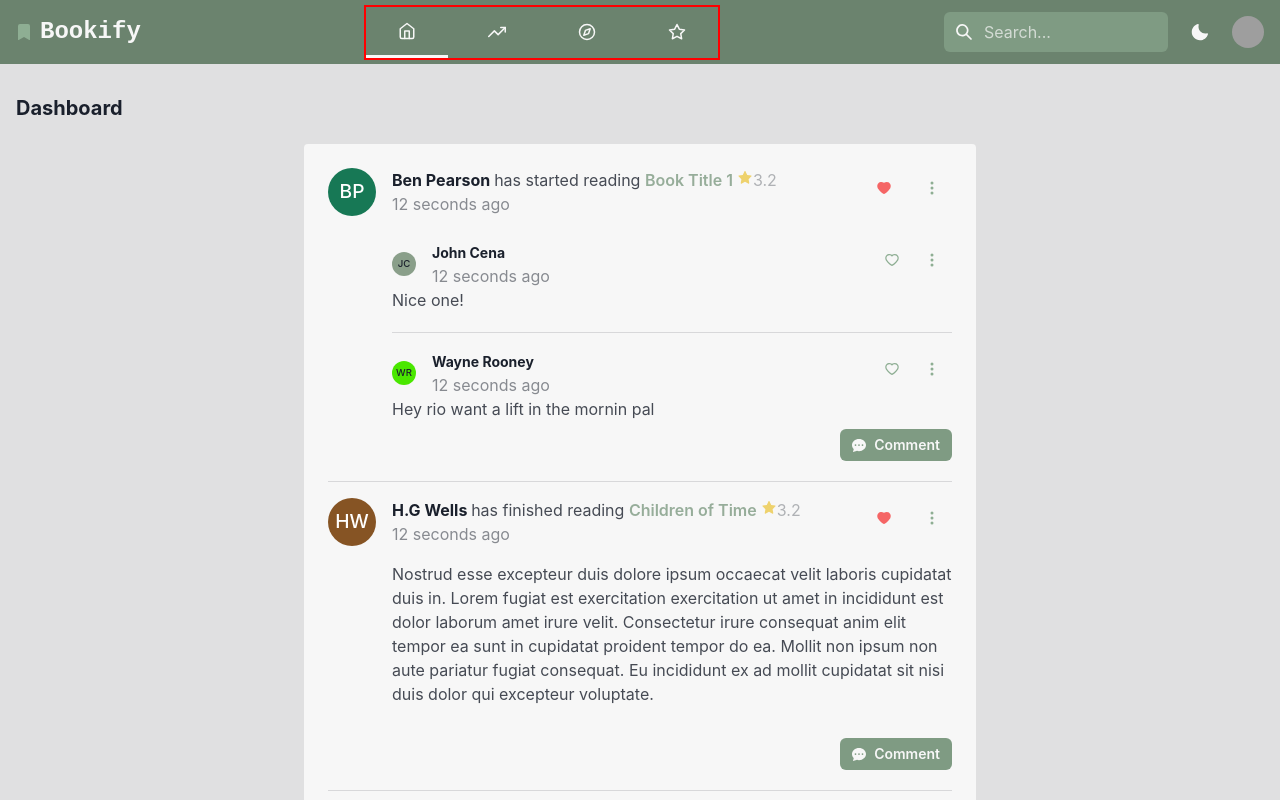
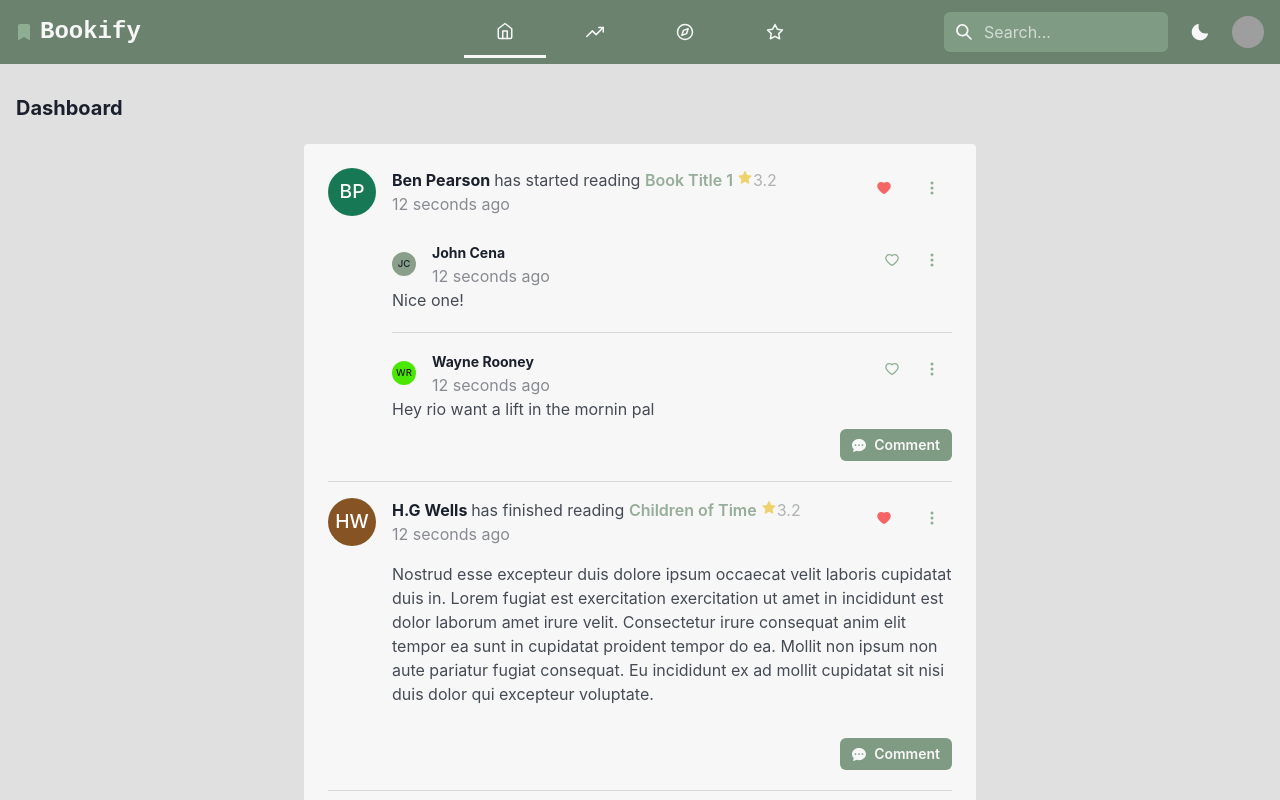
Before and after one commit to pearsonben/feedify, a React (Vite) app in the folder client/: page / in a window 1280 px wide. Shown: the top 800 px of the page. Built offline with nearby package versions, Linux system fonts and the light colour scheme; grey boxes are pictures that could not be loaded.

Commit message:
Navbar icons are properly centered now with working responsive layout.

```diff
--- a/client/src/components/layout/navbar/Navbar.tsx
+++ b/client/src/components/layout/navbar/Navbar.tsx
@@ -59,7 +59,7 @@ export default function Navbar() {
         bg={useColorModeValue("primary.500", "primary.500")}
         px={4}
       >
-        <Flex gap={4} alignItems={"center"} h={16}>
+        <Flex gap={4} w={"100%"} justifyContent={"space-between"} alignItems={"center"} h={16}>
           <IconButton
             size={"md"}
             icon={isOpen ? <CloseIcon /> : <HamburgerIcon />}
@@ -67,7 +67,7 @@ export default function Navbar() {
             display={{ md: "none" }}
             onClick={isOpen ? onClose : onOpen}
           />
-          <HStack spacing={8} alignItems={"center"}>
+          <HStack  flex={1} spacing={8} alignItems={"center"}>
             <Box>
               <Link to={"/"}>
                 <HStack>
@@ -88,8 +88,8 @@ export default function Navbar() {
               </Link>
             </Box>
           </HStack>
-          <Spacer />
-          <HStack border={"2px solid red"} display={{ base: "none", md: "flex" }}>
+
+          <HStack maxW={"2xl"} alignContent={"center"}  justifyContent={"center"} display={{ base: "none", md: "flex" }}>
             {LinkItems.map((link) => (
               <Link to={link.path}>
                 <Box borderBottomWidth={link.isActive ? "3px": "none"} borderBottomColor={"dark.50"} >
@@ -116,8 +116,8 @@ export default function Navbar() {
               </Link>
             ))}
           </HStack>
-          <Spacer />
-          <Flex gap={2} alignItems={"center"}>
+
+          <Flex flex={1} gap={2} justifyContent={"end"} alignItems={"center"}>
             <Box display={{ base: "none", lg: "flex" }}>
               <NavbarSearch />
             </Box>
--- a/client/src/features/home/HomeDashboard.tsx
+++ b/client/src/features/home/HomeDashboard.tsx
@@ -6,7 +6,7 @@ export default function HomeDashboard() {
   return (
     <>
       <PageLayout title="Dashboard">
-        <Flex w={"100%"}>
+        <Flex w={"100%"} justifyContent={"center"}>
           <Spacer />
           <PostsList />
           <Spacer />
```
